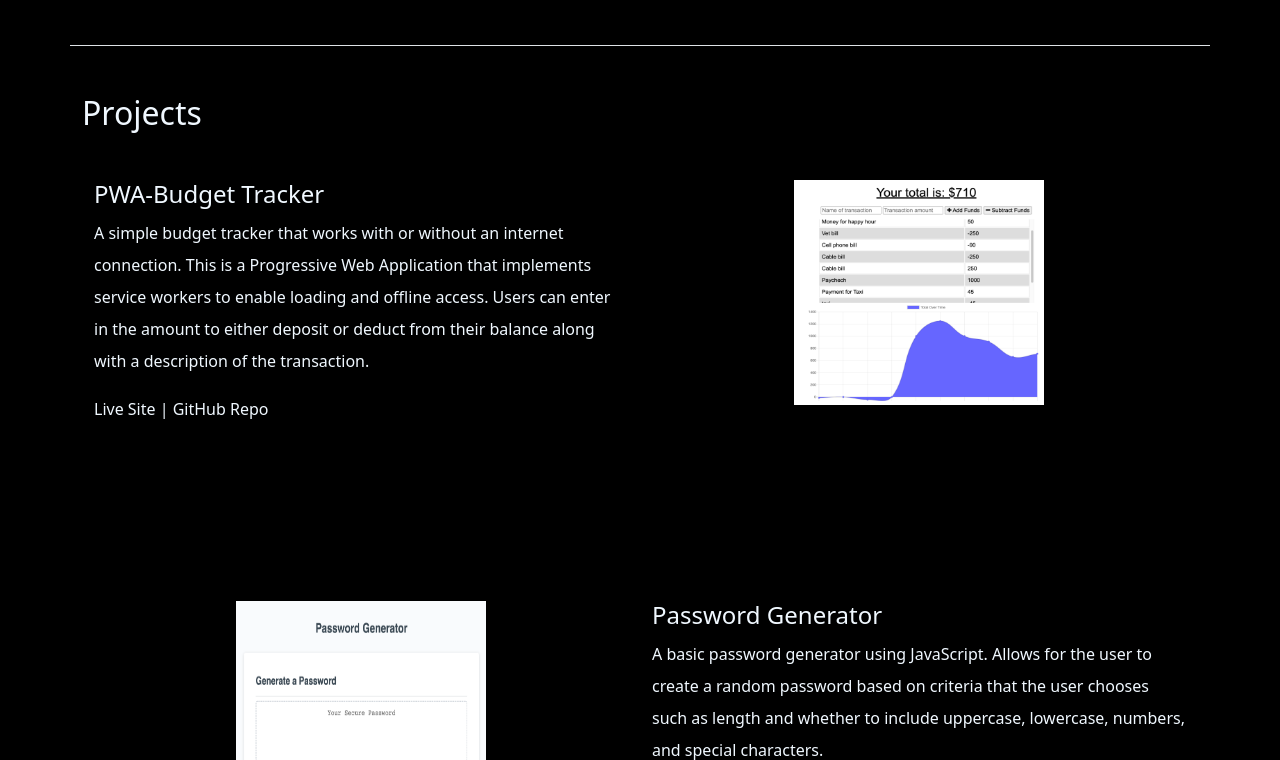
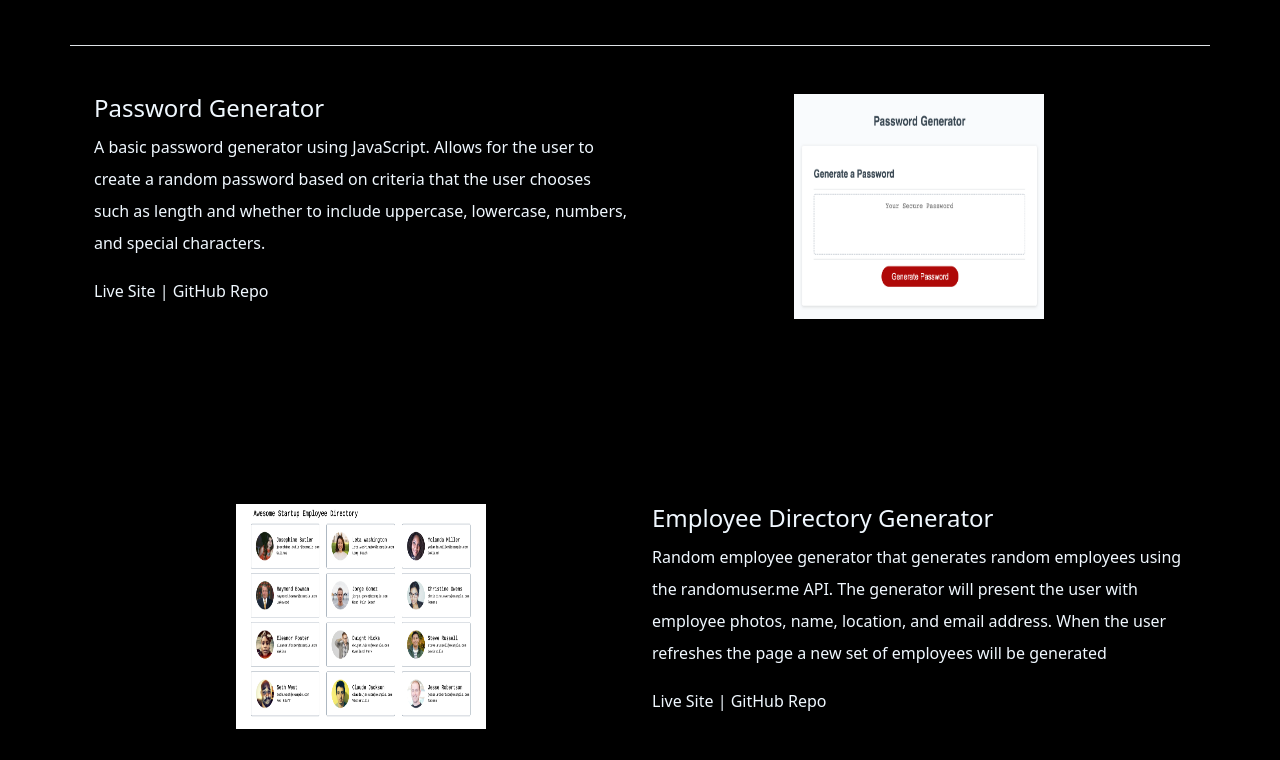
Before and after one commit to chrislee-webdev/new-portfolio, a plain HTML site: page index.html in a window 1280 px wide. Shown: the part 1060-1820 px from the top of the page. Drawn offline with nearby package versions, Linux system fonts and the light colour scheme.

Commit message:
had to comment out the note taker app and the budget tracker app due to Heroku no longer being free.

```diff
--- a/index.html
+++ b/index.html
@@ -114,28 +114,28 @@
 
         <!--Projects Section-->
         <div class="container mt-5">
-            <h2 class="mb-5">Projects</h2>
+            <!-- <h2 class="mb-5">Projects</h2>
             <div class="container project-container" id="budget-tracker">
                 <div class="row justify-content-start">
                     <div class="col-6">
                         <h4>PWA-Budget Tracker</h4>
                         <p>A simple budget tracker that works with or without an internet connection. This is a Progressive Web Application that implements service workers to enable loading and offline access. Users can enter in the amount to either deposit or deduct from their balance along with a description of the transaction.</p>
                         <p><a href="#">Live Site</a>  |  <a href="#">GitHub Repo</a></p>
-                    </div>
+                    </div>-->
 
                     <!--Screenshot of project goes here-->
-                    <div class="col-6 text-center">
+                    <!-- <div class="col-6 text-center">
                         <img src="./img/budget-tracker.png" height="250" width="300" alt="budget tracker image">
                     </div>
                 </div>
-            </div>
+            </div> -->
 
             <div class="container project-container" id="password">
-                <div class="row flex-row-reverse justify-content-end mb-5">
+                <div class="row flex-row justify-content-end mb-5">
                     <div class="col-6">
                         <h4>Password Generator</h4>
                         <p>A basic password generator using JavaScript. Allows for the user to create a random password based on criteria that the user chooses such as length and whether to include uppercase, lowercase, numbers, and special characters.</p>
-                        <p><a href="#">Live Site</a>  |  <a href="#">GitHub Repo</a></p>
+                        <p><a href="https://chrislee-webdev.github.io/password-generator/">Live Site</a>  |  <a href="https://github.com/chrislee-webdev/password-generator">GitHub Repo</a></p>
                     </div>
 
                     <!--Screenshot of project goes here-->
@@ -147,11 +147,11 @@
 
             <!--Screenshot of project goes here-->
             <div class="container project-container" id="employee">
-                <div class="row justify-content-start mb-5">
+                <div class="row flex-row-reverse justify-content-start mb-5">
                     <div class="col-6">
-                        <h4>Random Employee Generator</h4>
+                        <h4>Employee Directory Generator</h4>
                         <p>Random employee generator that generates random employees using the randomuser.me API. The generator will present the user with employee photos, name, location, and email address. When the user refreshes the page a new set of employees will be generated</p>
-                        <p><a href="#">Live Site</a> | <a href="#">GitHub Repo</a></p>
+                        <p><a href="https://chrislee-webdev.github.io/Employee-Directory-Generator/">Live Site</a> | <a href="https://github.com/chrislee-webdev/Employee-Directory-Generator">GitHub Repo</a></p>
                     </div>
 
                     <!--Screenshot of project goes here-->
@@ -162,27 +162,27 @@
             </div>
 
 
-            <div class="container project-container" id="note-taker">
+            <!-- <div class="container project-container" id="note-taker">
                 <div class="row justify-content-end flex-row-reverse mb-5">
                     <div class="col-6">
                         <h4>Note Taker</h4>
                         <p>Lorem ipsum dolor sit amet, consectetur adipiscing elit. Morbi tempor eleifend tortor, nec pharetra tortor commodo sed. Nunc vel ligula eget eros rhoncus tempus et sit amet sapien. Etiam lobortis sem augue, nec efficitur odio euismod ut. Ut ornare leo ligula, quis porttitor ante mollis nec. Praesent euismod scelerisque purus sit amet dapibus. Sed facilisis orci massa, et viverra diam iaculis et. Phasellus efficitur non nunc at lobortis. Proin fermentum fringilla luctus. Mauris imperdiet aliquet placerat.</p>
                         <p><a href="#">Live Site</a> | <a href="#">GitHub Repo</a></p>
-                    </div>
+                    </div> -->
 
                     <!--Screenshot of project goes here-->
-                    <div class="col-6 text-center">
+                    <!-- <div class="col-6 text-center">
                         <img src="./img/note-taker.png" alt="note taker image" height="250" width="300">
                     </div>
                 </div>
-            </div>
+            </div> -->
 
             <div class="container project-container" id="scheduler">
                 <div class="row justify-content-start mb-5">
                     <div class="col-6">
                         <h4>Work Day Scheduler</h4>
                         <p>Lorem ipsum dolor sit amet, consectetur adipiscing elit. Morbi tempor eleifend tortor, nec pharetra tortor commodo sed. Nunc vel ligula eget eros rhoncus tempus et sit amet sapien. Etiam lobortis sem augue, nec efficitur odio euismod ut. Ut ornare leo ligula, quis porttitor ante mollis nec. Praesent euismod scelerisque purus sit amet dapibus. Sed facilisis orci massa, et viverra diam iaculis et. Phasellus efficitur non nunc at lobortis. Proin fermentum fringilla luctus. Mauris imperdiet aliquet placerat.</p>
-                        <p><a href="#">Live Site</a> | <a href="#">GitHub Repo</a></p>
+                        <p><a href="https://chrislee-webdev.github.io/workday-scheduler/">Live Site</a> | <a href="https://github.com/chrislee-webdev/workday-scheduler">GitHub Repo</a></p>
                     </div>
 
                     <!--Screenshot of project goes here-->
```
